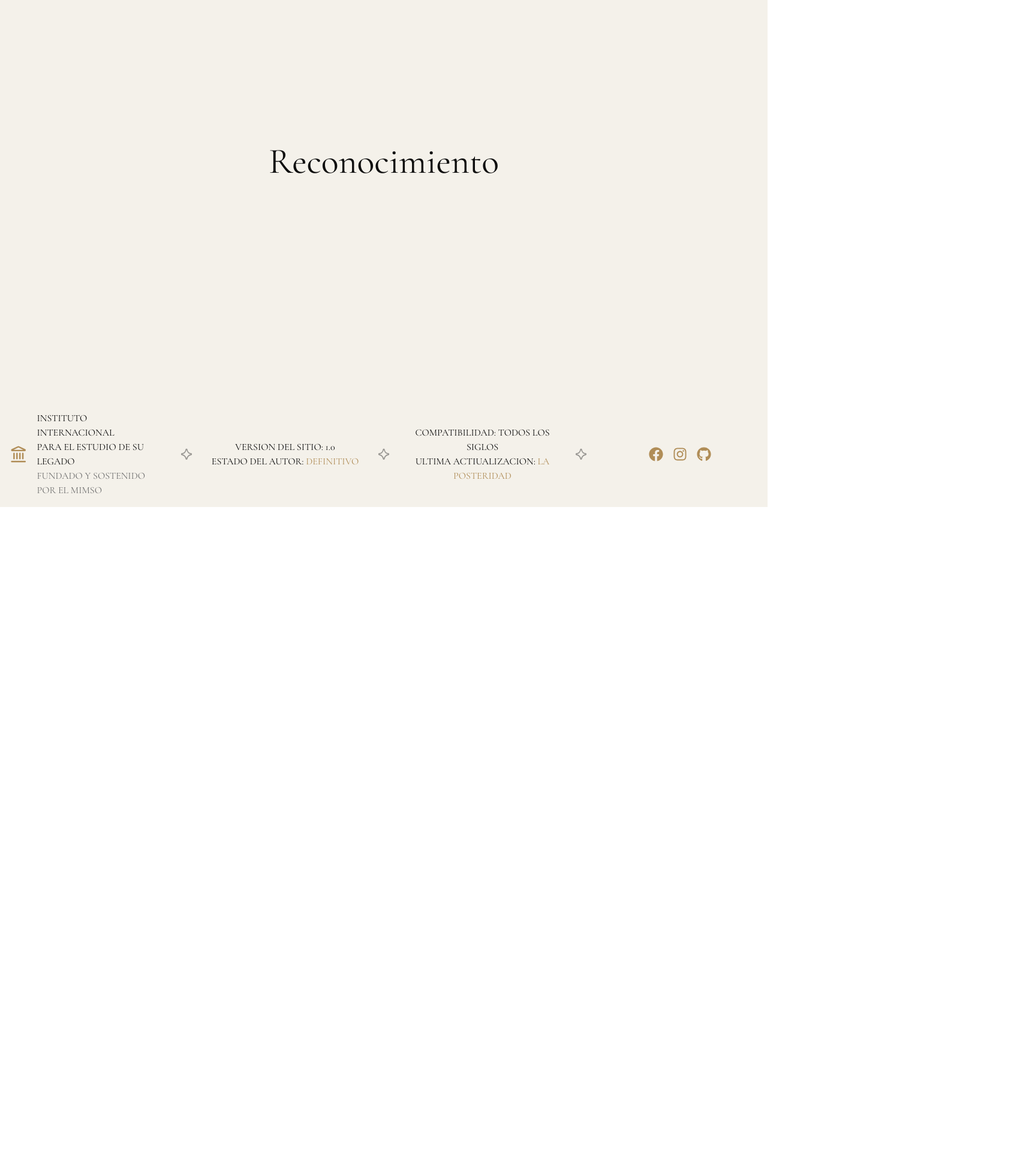
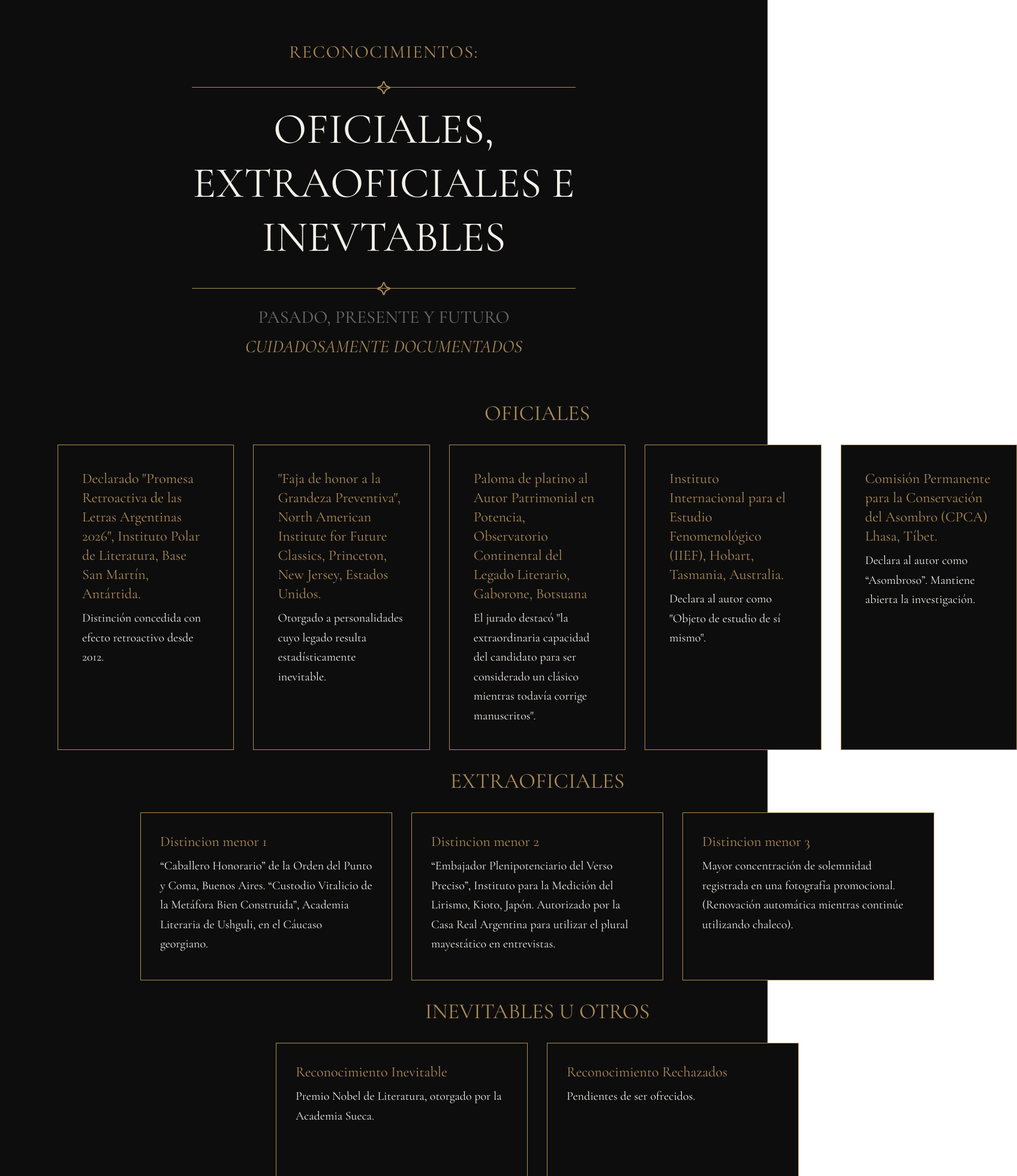
Before and after one commit to orlaa24adDEV/mejor-escritor-del-siglo, a React (Vite) app: page /reconocimiento in a window 1280 px wide. Shown: the part 260-2220 px from the top of the page at 60% size, 1696 px wide, since content can reach past the window. Before the commit the page ends 1105 px from the top, so only its background shows below. Built offline with nearby package versions, Linux system fonts and the light colour scheme; what tailwind-animations would draw is missing.

Commit message:
feat: Reconocimiento.jsx added, RecognitionsCards component added, fixed wrong word in Footer

```diff
--- a/src/components/Footer.tsx
+++ b/src/components/Footer.tsx
@@ -7,7 +7,7 @@ function Footer() {
       <div className="flex-1 flex items-center justify-center p-4 gap-4">
         <Landmark className="text-dorado h-10 w-10" />
         <p className="font-serif text-base text-negro text-left" >
-          INSTITUTO INTERNACIONAL <br />PARA EL ESTUDIO DE SU LEGADO <br /><span className="text-piedra">FUNDADO Y SOSTENIDO POR EL MIMSO</span>
+          INSTITUTO INTERNACIONAL <br />PARA EL ESTUDIO DE SU LEGADO <br /><span className="text-piedra">FUNDADO Y SOSTENIDO POR EL MISMO</span>
         </p>
       </div>
       <div className="flex items-center justify-center px-2">
--- a/src/pages/Reconocimiento.tsx
+++ b/src/pages/Reconocimiento.tsx
@@ -1,8 +1,33 @@
+import { Astroid } from "lucide-react"
+import RecognitionCards from "@/sections/RecognitionCards"
+
 function Reconocimiento() {
   return (
-    <section className="min-h-svh flex items-center justify-center bg-marfil">
-      <h1 className="font-serif text-6xl text-negro">Reconocimiento</h1>
-    </section>
+    <>
+      <section className="min-h-svh bg-negro flex items-start justify-left px-80 pt-50 bg-cover relative">
+        <div className="absolute inset-0 bg-gradient-to-r from-negro/80 to-transparent" />
+        <div className="relative z-10 w-full gap-16 text-center">
+          <div className="flex-1 space-y-6">
+            <div className="relative">
+              <p className="font-serif text-piedra text-base tracking-widest uppercase border-b-1 border-dorado pb-10">
+                <span className="text-3xl text-dorado">RECONOCIMIENTOS:</span>
+              </p>
+              <Astroid className="absolute left-1/2 -translate-x-1/2 -bottom-3 text-dorado h-6 w-6" />
+            </div>
+            <div className="relative">
+              <h1 className="font-serif text-7xl text-marfil leading-tight border-b-1 border-dorado pb-10">
+                OFICIALES, EXTRAOFICIALES E <br />INEVTABLES
+              </h1>
+              <Astroid className="absolute left-1/2 -translate-x-1/2 -bottom-3 text-dorado h-6 w-6" />
+            </div>
+              <p className="font-serif text-piedra text-3xl leading-relaxed">
+                PASADO, PRESENTE Y FUTURO<br /> <span className="text-dorado italic">CUIDADOSAMENTE DOCUMENTADOS</span>
+              </p>
+          </div>
+        </div>
+      </section>
+      <RecognitionCards />
+    </>
   )
 }
 
--- /dev/null
+++ b/src/sections/RecognitionCards.tsx
@@ -0,0 +1,120 @@
+const largeCards = [
+  {
+    title: "Declarado \"Promesa Retroactiva de las Letras Argentinas 2026\", Instituto Polar de Literatura, Base San Martín, Antártida.",
+    text: "Distinción concedida con efecto retroactivo desde 2012.",
+  },
+  {
+    title: "\"Faja de honor a la Grandeza Preventiva\", North American Institute for Future Classics, Princeton, New Jersey, Estados Unidos.",
+    text: "Otorgado a personalidades cuyo legado resulta estadísticamente inevitable.",
+  },
+  {
+    title: "Paloma de platino al Autor Patrimonial en Potencia, Observatorio Continental del Legado Literario, Gaborone, Botsuana",
+    text: "El jurado destacó \"la extraordinaria capacidad del candidato para ser considerado un clásico mientras todavía corrige manuscritos\".",
+  },
+  {
+    title: "Instituto Internacional para el Estudio Fenomenológico (IIEF), Hobart, Tasmania, Australia.",
+    text: "Declara al autor como \"Objeto de estudio de sí mismo\".",
+  },
+  {
+    title: "Comisión Permanente para la Conservación del Asombro (CPCA) Lhasa, Tíbet.",
+    text: "Declara al autor como “Asombroso”. Mantiene abierta la investigación.",
+  },
+]
+
+const smallCards = [
+  {
+    title: "Distincion menor 1",
+    text: "“Caballero Honorario” de la Orden del Punto y Coma, Buenos Aires. “Custodio Vitalicio de la Metáfora Bien Construida”, Academia Literaria de Ushguli, en el Cáucaso georgiano.",
+  },
+  {
+    title: "Distincion menor 2",
+    text: "“Embajador Plenipotenciario del Verso Preciso”, Instituto para la Medición del Lirismo, Kioto, Japón. Autorizado por la Casa Real Argentina para utilizar el plural mayestático en entrevistas.",
+  },
+  {
+    title: "Distincion menor 3",
+    text: "Mayor concentración de solemnidad registrada en una fotografía promocional. (Renovación automática mientras continúe utilizando chaleco).",
+  },
+]
+
+const InevitablesOtherCards = [
+  {
+    title: "Reconocimiento Inevitable",
+    text: "Premio Nobel de Literatura, otorgado por la Academia Sueca.",
+  },
+  {
+    title: "Reconocimiento Rechazados",
+    text: "Pendientes de ser ofrecidos.",
+  },
+]
+
+function RecognitionCards() {
+  return (
+    <section className="bg-negro px-24 pb-20">
+      <div className="mx-auto flex flex-col items-center gap-8" style={{ width: "1600px" }}>
+        <div className="flex flex-col items-center">
+          <h1 className="font-serif text-4xl text-dorado">
+            OFICIALES
+          </h1>
+        </div>
+        <div className="flex gap-8">
+          {largeCards.map((card, i) => (
+            <div
+              key={i}
+              className="flex-1 border border-dorado bg-negro p-10 min-h-[350px] flex flex-col justify-left"
+            >
+              <p className="font-serif text-2xl text-dorado mb-2">{card.title}</p>
+              <p className="font-serif text-xl text-marfil leading-relaxed">
+                {card.text}
+              </p>
+            </div>
+          ))}
+        </div>
+        <div className="flex flex-col items-center">
+          <h1 className="font-serif text-4xl text-dorado">
+            EXTRAOFICIALES
+          </h1>
+        </div>
+        <div className="flex gap-8 justify-center">
+          {smallCards.map((card, i) => (
+            <div
+              key={i}
+              className="border border-dorado bg-negro p-8 min-h-[280px] flex flex-col justify-left "
+              style={{ width: "420px" }}
+            >
+              <p className="font-serif text-2xl text-dorado mb-2">{card.title}</p>
+              <p className="font-serif text-xl text-marfil leading-relaxed">
+                {card.text}
+              </p>
+            </div>
+          ))}
+        </div>
+        <div className="flex flex-col items-center">
+          <h1 className="font-serif text-4xl text-dorado">
+            INEVITABLES U OTROS
+          </h1>
+        </div>
+        <div className="flex gap-8 justify-center">
+          {InevitablesOtherCards.map((card, i) => (
+            <div
+              key={i}
+              className="border border-dorado bg-negro p-8 min-h-[280px] flex flex-col justify-left"
+              style={{ width: "420px" }}
+            >
+              <p className="font-serif text-2xl text-dorado mb-2">{card.title}</p>
+              <p className="font-serif text-xl text-marfil leading-relaxed">
+                {card.text}
+              </p>
+            </div>
+          ))}
+        </div>
+        <div className="text-center p-20">
+            <p className="font-serif text-xl text-piedra">
+              Algunos reconocimientos corresponden a instituciones que aún no existen. Esta circunstancia no afecta su validez histórica.
+            </p>
+          </div>
+      </div>
+    </section>
+  )
+}
+
+export default RecognitionCards
```
